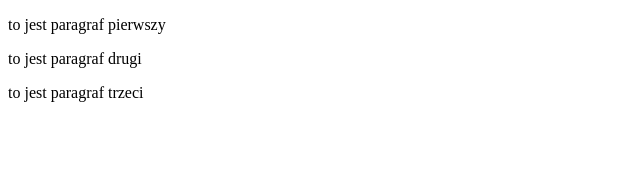
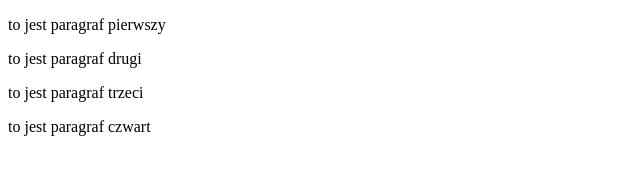
Before and after one commit to beatacurylo/beatacurylo.github.io, a plain HTML site: page index.html in a window 1280 px wide. Shown: the whole page, without its empty margins (0-640 px from the left). Drawn offline with Linux system fonts and the light colour scheme.

Commit message:
newbranch

```diff
--- a/index.html
+++ b/index.html
@@ -9,5 +9,6 @@
    <p> to jest paragraf pierwszy </p>
    <p> to jest paragraf drugi </p>
    <p>to jest paragraf trzeci</p>
+   <p>to jest paragraf czwart</p>
 </body>
 </html>
```
